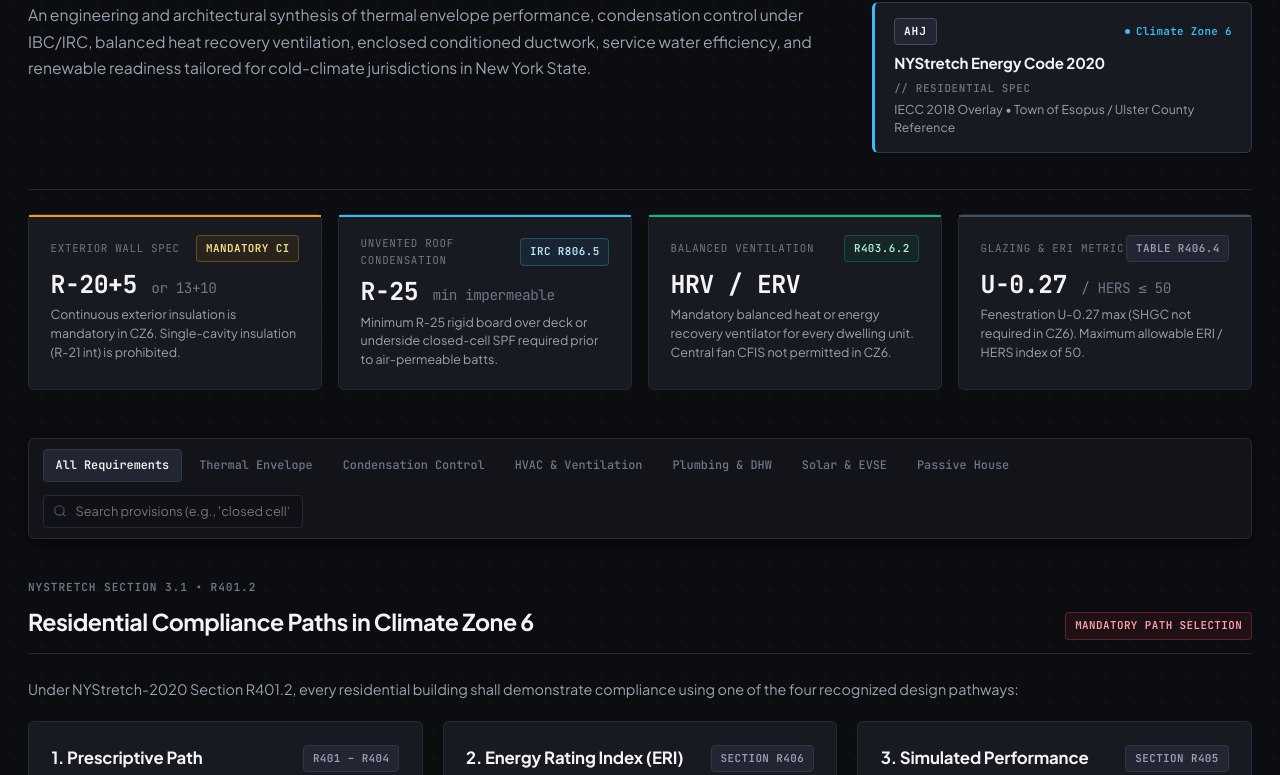
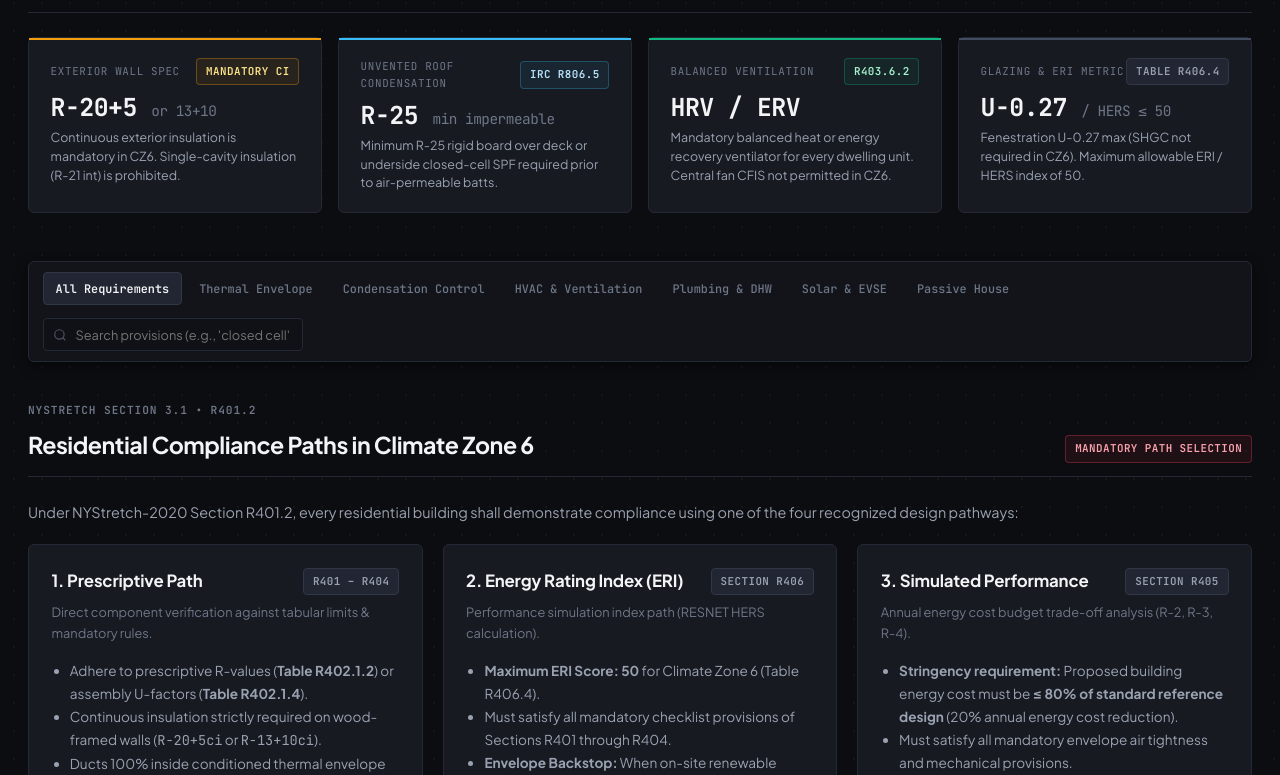
Before and after one commit to rajahbose/esopus-cz6, a plain HTML site: page index.html in a window 1280 px wide. Shown: the part 151-926 px from the top of the page. Drawn offline with Linux system fonts and the light colour scheme.

Commit message:
Streamline hero: dissolve AHJ card, relocate jurisdiction reference, remove intro synopsis

```diff
--- a/index.html
+++ b/index.html
@@ -120,117 +120,12 @@
       letter-spacing: -0.03em;
       line-height: 1.2;
       color: var(--text-main);
-      margin-bottom: 1.15rem;
+      margin-bottom: 1.75rem;
     }
 
     .hero h1 .highlight-term {
       color: var(--text-secondary);
       font-weight: 400;
-    }
-
-    .hero-content-row {
-      display: flex;
-      align-items: flex-start;
-      justify-content: space-between;
-      gap: 2.25rem;
-      margin-bottom: 2.25rem;
-    }
-
-    .hero-desc {
-      flex: 1 1 540px;
-      font-size: 0.98rem;
-      color: var(--text-secondary);
-      line-height: 1.7;
-      margin-bottom: 0;
-    }
-
-    /* AHJ (Authority Having Jurisdiction) Technical Card */
-    .ahj-card {
-      flex: 0 0 380px;
-      background: var(--bg-card);
-      border: 1px solid var(--border-medium);
-      border-left: 3px solid var(--info-blue);
-      border-radius: var(--radius-md);
-      padding: 0.95rem 1.2rem;
-      box-shadow: var(--shadow-sm);
-      transition: border-color 0.2s ease, transform 0.2s ease;
-    }
-
-    .ahj-card:hover {
-      border-color: var(--border-strong);
-      border-left-color: var(--info-blue);
-      transform: translateY(-1px);
-    }
-
-    .ahj-card-header {
-      display: flex;
-      align-items: center;
-      justify-content: space-between;
-      gap: 0.5rem;
-      margin-bottom: 0.55rem;
-    }
-
-    .ahj-card-label {
-      display: inline-flex;
-      align-items: center;
-      background: var(--bg-elevated);
-      border: 1px solid var(--border-strong);
-      color: var(--text-main);
-      font-family: var(--font-mono);
-      font-size: 0.7rem;
-      font-weight: 700;
-      padding: 0.2rem 0.55rem;
-      border-radius: var(--radius-sm);
-      letter-spacing: 0.08em;
-      text-transform: uppercase;
-    }
-
-    .ahj-zone-badge {
-      display: inline-flex;
-      align-items: center;
-      gap: 0.4rem;
-      font-family: var(--font-mono);
-      font-size: 0.68rem;
-      font-weight: 600;
-      color: var(--info-blue);
-      letter-spacing: 0.03em;
-    }
-
-    .ahj-zone-badge::before {
-      content: "";
-      width: 5px;
-      height: 5px;
-      border-radius: 50%;
-      background: var(--info-blue);
-    }
-
-    .ahj-card-title {
-      font-size: 0.94rem;
-      font-weight: 700;
-      letter-spacing: -0.01em;
-      color: var(--text-main);
-      display: flex;
-      flex-wrap: wrap;
-      align-items: center;
-      gap: 0.45rem;
-      margin-bottom: 0.35rem;
-      line-height: 1.35;
-    }
-
-    .ahj-spec-tag {
-      font-family: var(--font-mono);
-      font-size: 0.68rem;
-      color: var(--text-muted);
-      font-weight: 500;
-      text-transform: uppercase;
-      letter-spacing: 0.06em;
-    }
-
-    .ahj-card-sub {
-      font-size: 0.76rem;
-      color: var(--text-secondary);
-      line-height: 1.45;
-      letter-spacing: 0.01em;
     }
 
     .stats-matrix {
@@ -753,7 +648,7 @@
       .toolbar-bar, button {
         display: none !important;
       }
-      .card, .stat-box, .table-frame, .ahj-card {
+      .card, .stat-box, .table-frame {
         border: 1px solid #ccc !important;
         background: none !important;
         color: #000000 !important;
@@ -769,13 +664,6 @@
     }
 
     @media (max-width: 900px) {
-      .hero-content-row {
-        flex-direction: column;
-        gap: 1.25rem;
-      }
-      .ahj-card {
-        width: 100%;
-      }
       .toolbar-bar {
         flex-direction: column;
         align-items: stretch;
@@ -793,36 +681,14 @@
        ========================================================================== -->
   <div class="hero">
     <div class="hero-meta-strip">
-      <span>NYSERDA Standard 2020</span>
+      <span>IECC 2018 Overlay</span>
       <span class="divider-bar">&bull;</span>
-      <span>Part 3 Residential Provisions</span>
-      <span class="divider-bar">&bull;</span>
-      <span>ASHRAE 90.1 / IECC Chapter 4 [RE]</span>
+      <span>Town of Esopus / Ulster County Reference</span>
     </div>
     <h1>
       Residential Energy Code Technical Guide
       <span class="highlight-term">&bull; Climate Zone 6</span>
     </h1>
-    <div class="hero-content-row">
-      <p class="hero-desc">
-        An engineering and architectural synthesis of thermal envelope performance, condensation control under IBC/IRC, balanced heat recovery ventilation, enclosed conditioned ductwork, service water efficiency, and renewable readiness tailored for cold-climate jurisdictions in New York State.
-      </p>
-
-      <!-- AHJ Technical Card -->
-      <div class="ahj-card">
-        <div class="ahj-card-header">
-          <span class="ahj-card-label">AHJ</span>
-          <span class="ahj-zone-badge">Climate Zone 6</span>
-        </div>
-        <div class="ahj-card-title">
-          <span>NYStretch Energy Code 2020</span>
-          <span class="ahj-spec-tag">// Residential Spec</span>
-        </div>
-        <div class="ahj-card-sub">
-          IECC 2018 Overlay &bull; Town of Esopus / Ulster County Reference
-        </div>
-      </div>
-    </div>
 
     <!-- Key Metrics Matrix -->
     <div class="stats-matrix">
```
